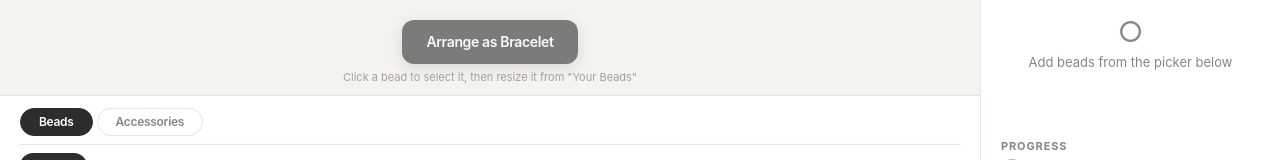
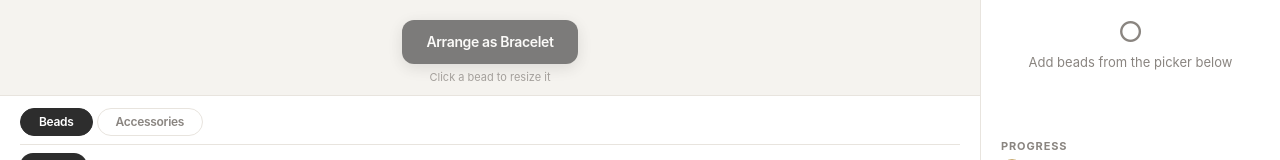
Before and after one commit to pastrainbow/bracelet_custom_configure, a React (Vite) app: page / in a window 1280 px wide. Shown: the part 419-579 px from the top of the page. Built offline with nearby package versions, Linux system fonts and the light colour scheme.

Commit message:
Chore: chage instruction text for individual bead resize

```diff
--- a/src/components/Studio.tsx
+++ b/src/components/Studio.tsx
@@ -78,7 +78,7 @@ export function Studio() {
           shareOpen ? 'opacity-0' : 'opacity-75',
         )}
       >
-        Click a bead to select it, then resize it from "Your Beads"
+        Click a bead to resize it
       </p>
 
       {/* Capped to a fraction of the desktop viewport so the bowl always gets the
```
